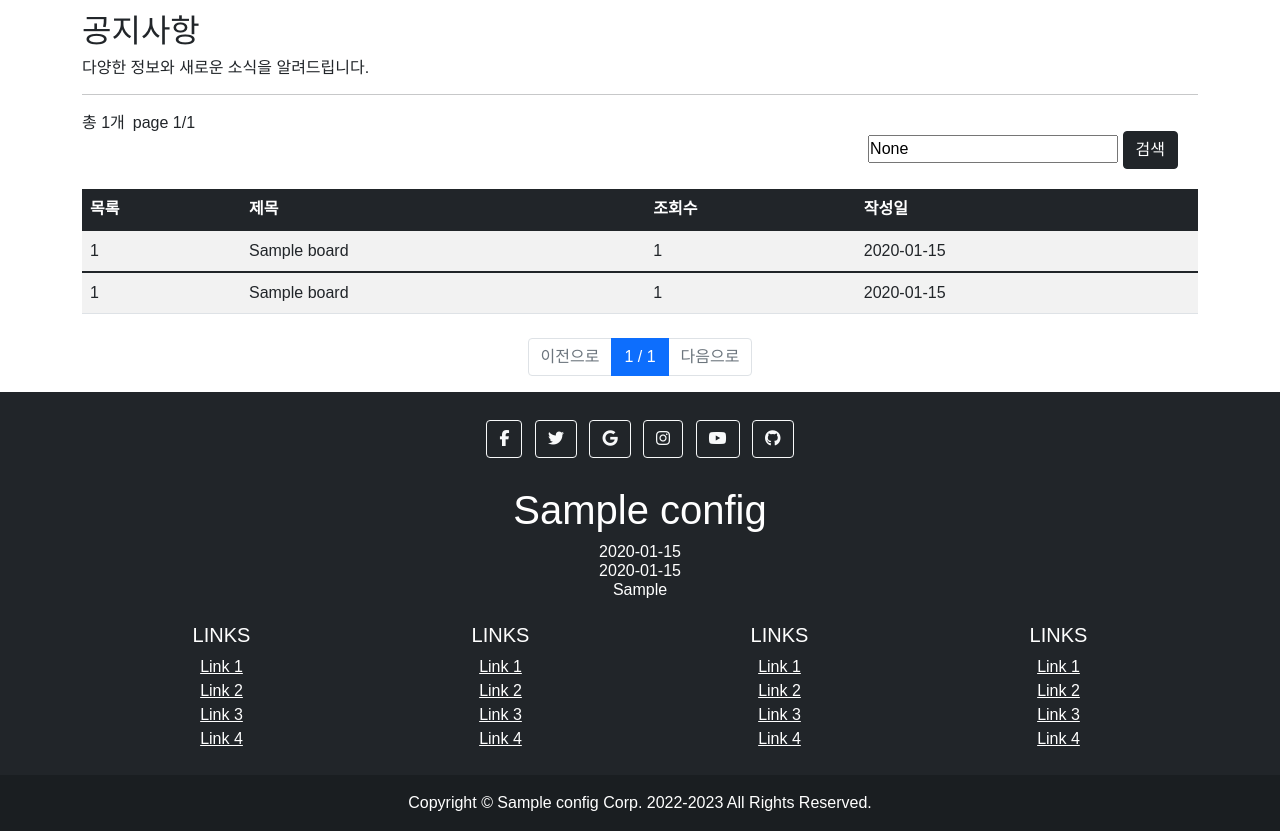
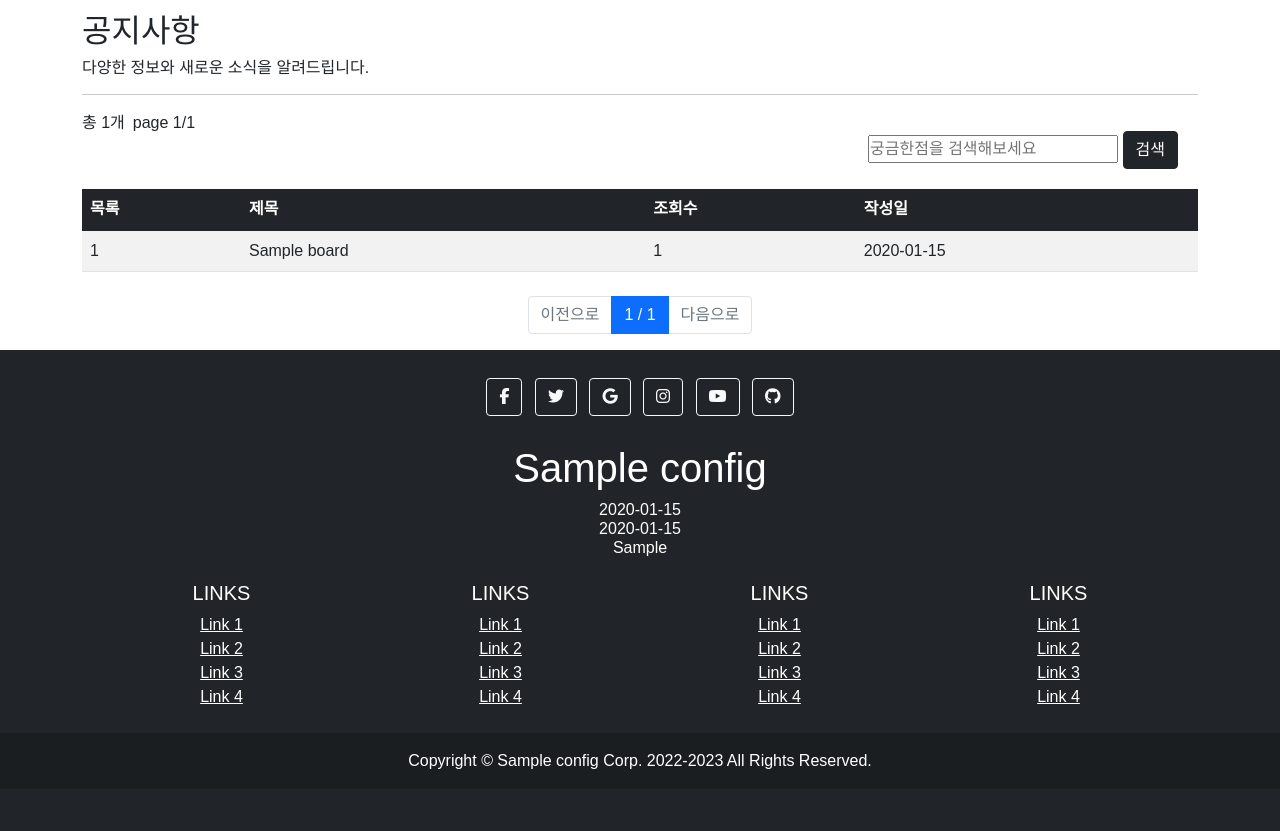
Before and after one commit to jeonghyeonkim1/WhiteValley, a Django app: page /whitevalley/cs/list/ in a window 1280 px wide. Shown: the part 62-893 px from the top of the page. After the commit the page ends 831 px from the top, so only its background shows below. Run offline with Django 3.2, Linux system fonts and the light colour scheme; tables that the repository leaves empty hold one stand-in row (values such as "Sample post"); some libraries are stand-ins or nearby versions.

Commit message:
dh#0401_4

```diff
--- a/cs/templates/notice_list.html
+++ b/cs/templates/notice_list.html
@@ -15,77 +15,6 @@
     <span class="float-start">page {{ notices.number }}/{{ notices.paginator.num_pages }}</span>
 </div>
 
-{% comment %} <table class="table table-dark">
-    <thead class="thead-dark">
-        <tr class="text-center">
-            <th>목록</th>
-            <th>제목</th>
-            <th>조회수</th>
-            <th>작성일</th>
-        </tr>
-    </thead>
-    <tbody>
-        {% if all_notices %}
-        {% for notice in all_notices %}
-        <tr class="text-center">
-            <td>{{ notice.id }}</td>
-            <td>{{ notice.title }}</td>
-            <td>{{ notice.view_cnt }}</td>
-            <td>{{ notice.reg_date|date:"Y. m. d" }}</td>
-        </tr>
-        {% endfor %}
-        {% else %}
-        <tr class="text-center">
-            <td colspan="4">
-                작성된 게시글이 없습니다.
-            </td>
-        </tr>
-        {% endif %}
-        {% for notice in notices %}
-        <tr onclick="location.href='{% url 'Cs:notice_detail' notice.id %}'" style="cursor: pointer;">
-            <td>{{ notice.id }}</td>
-            <td>{{ notice.title }}</td>
-            <td>{{ notice.view_cnt }}</td>
-            <td>{{ notice.reg_date|date:"Y-m-d" }}</td>
-        </tr>
-        {% endfor %}
-    </tbody>
-</table>
-
-{% if is_paginated %}
-<ul class="pagination">
-    {% if page.obj_has_previous %}
-    <li class="page-item">
-        <a class="page-link" href="?page={{ page_obj.previous_page_number }}" tabindex="-1">이전</a>
-    </li>
-    {% else %}
-    <li class="page-item disabled">
-        <a class="page-link" href="#" tabindex="-1">이전</a>
-    </li>
-    {% endif %}
-
-    {% for page in page_range %}
-    <li class="page-item {% if page == page_obj.number %} active {% endif %}">
-        <a class="page-link" href="?page={{ page }}">{{ page }}</a>
-    </li>
-    {% endfor %}
-
-    {% if page_obj.has_next %}
-    <li class="page-item">
-        <a class="page-link" href="?page={{ page_obj.next_page_number }}">다음</a>
-    </li>
-    {% else %}
-    <li class="page-item disabled">
-        <a class="page-link" href="#">다음</a>
-    </li>
-    {% endif %}
-</ul>
-{% endif %}
- {% endcomment %}
-
-
-
-
 <table class="table table-striped table-hover">
     <thead class="table-dark">
         <tr>
@@ -97,8 +26,7 @@
     </thead>
     <form action="" method="GET">
         <div style="float: right; margin: 20px;">
-            <input type="text" id="keword" placeholder="궁금한점을 검색해보세요" name="keyword" style="width:250px"
-                value="{{ keyword }}">
+            <input type="text" placeholder="궁금한점을 검색해보세요" name="keyword" style="width:250px">
             <button type="submit" class="btn btn-dark">검색</button>
         </div>
         {% if keyword %}
@@ -125,29 +53,16 @@
             {% endif %}
         {% endif %}
     </form>
-    <tbody>
-        {% for notice in notices %}
-        <tr onclick="location.href='{% url 'Cs:notice_detail' notice.id %}'" style="cursor: pointer;">
-            <td>{{ notice.id }}</td>
-            <td>{{ notice.title }}</td>
-            <td>{{ notice.view_cnt }}</td>
-            <td>{{ notice.reg_date|date:"Y-m-d" }}</td>
-        </tr>
-        {% endfor %}
-    </tbody>
 </table>
 <div class="row">
     <div class="col-12">
-        {% if session.user == "admin@email.com" %}
+        {% if admin %}
         {% csrf_token %}
         <a class="btn btn-dark" href="{% url 'Cs:notice_write' %}" style="float: right;">작성하기</a>
         {% endif %}
     </div>
 </div>
 
-
-
-<!-- pagination -->
 <div class="row mt-2">
     <div class="col-12">
         <nav>
@@ -179,49 +94,4 @@
     </div>
 </div>
 
-
-
-
-<!-- pagination -->
-{% comment %} <div class="container mt-1">
-    <ul class="pagination justify-content-center">
-        {# << 표시 여부 #}
-        {% if notices.number > 1 %}
-        <li class="page-item"><a class="page-link" href="{% url 'Cs:notice_list' %}" title="처음"><i
-                    class='fas fa-angle-double-left'></i></a></li>
-        {% endif %}
-
-        {# < 표시 여부 #}
-        {% if start_page > 1 %}
-        <li class="page-item"><a class="page-link" href="{% url 'Cs:notice_list' %}?page={{ start_page|add:-1 }}"
-                title="이전"><i class='fas fa-angle-left'></i></a></li>
-        {% endif %}
-
-        {# 페이징 안의 '숫자' 표시 #}
-        {% if notices.paginator.num_pages > 1 %}
-        {% for p in page_range %}
-        {% if notices.number != p %}
-        <li class="page-item1"><a class="page-link" href="{% url 'Cs:notice_list' %}?page={{ p }}">{{ p }}</a></li>
-        {% else %}
-        <li class="page-item active"><a class="page-link" href="#" title="현재페이지">{{ p }}</a></li>
-        {% endif %}
-        {% endfor %}
-        {% endif %}
-
-        {# > 표시 #}
-        {% if notices.paginator.num_pages > end_page %}
-        <li class="page-item"><a class="page-link" href="{% url 'Cs:notice_list' %}?page={{ start_page|add:1 }}"
-                title="다음"><i class='fas fa-angle-right'></i></a></li>
-        {% endif %}
-
-        {# >> 표시 #}
-        {% if notices.number < notices.paginator.num_pages %}
-        <li class="page-item"><a class="page-link"
-                href="{% url 'Cs:notice_list' %}?page={{ notices.paginator.num_pages }}" title="마지막"><i
-                    class='fas fa-angle-double-right'></i></a></li>
-        {% endif %}
-    </ul>
-</div> {% endcomment %}
-
-
 {% endblock %}
--- a/cs/views.py
+++ b/cs/views.py
@@ -48,54 +48,21 @@
     else:
         all_notices = Board.objects.all().order_by('-reg_date')
 
-    page = int(request.GET.get('p', 1))
+    page = int(request.GET.get('page', 1))
     paginator = Paginator (all_notices, 5)
     notices = paginator.get_page(page)
 
     context = {
-        'notices': notices,
         'session': request.session,
         'config': Config.objects.get(id=1),
         'currentpage': 'cs',
+        'notices': notices,
         'all_notices': all_notices,
-        'keyword': keyword
+        # 'keyword': keyword
     }
 
 
     return render(request, 'notice_list.html', context)
-
-    # all_notices = Board.objects.all().order_by('-id')
-
-    # write_pages = 5
-    # page = int(request.GET.get('page', 1))
-    # paginator = Paginator (all_notices, 5)
-    # page_obj = paginator.get_page(page)
-
-    # start_page = ((int)((page_obj.number - 1) / write_pages) * write_pages) + 1
-    # end_page = start_page + write_pages - 1
-
-    # if end_page >= paginator.num_pages:
-    #     end_page = paginator.num_pages
-
-    # page_range = paginator.page_range[start_page:end_page]
-
-    # keyword =request.GET.get('keyword')
-    # if keyword:
-    #     all_notices = all_notices.filter(title__icontains=keyword)
-
-    #     return render(request, 'notice_list.html', {'all_notices': all_notices, 'keyword': keyword})
-
-    # else:
-    #     context = {
-    #         # 'notices': notices,
-    #         'page_range':page_range,
-    #         'session': request.session,
-    #         'config': Config.objects.get(id=1),
-    #         'currentpage': 'cs'
-    #     }
-
-    #     return render(request, 'notice_list.html', context)
-
 
 
 def notice_update(request, pk):
```
